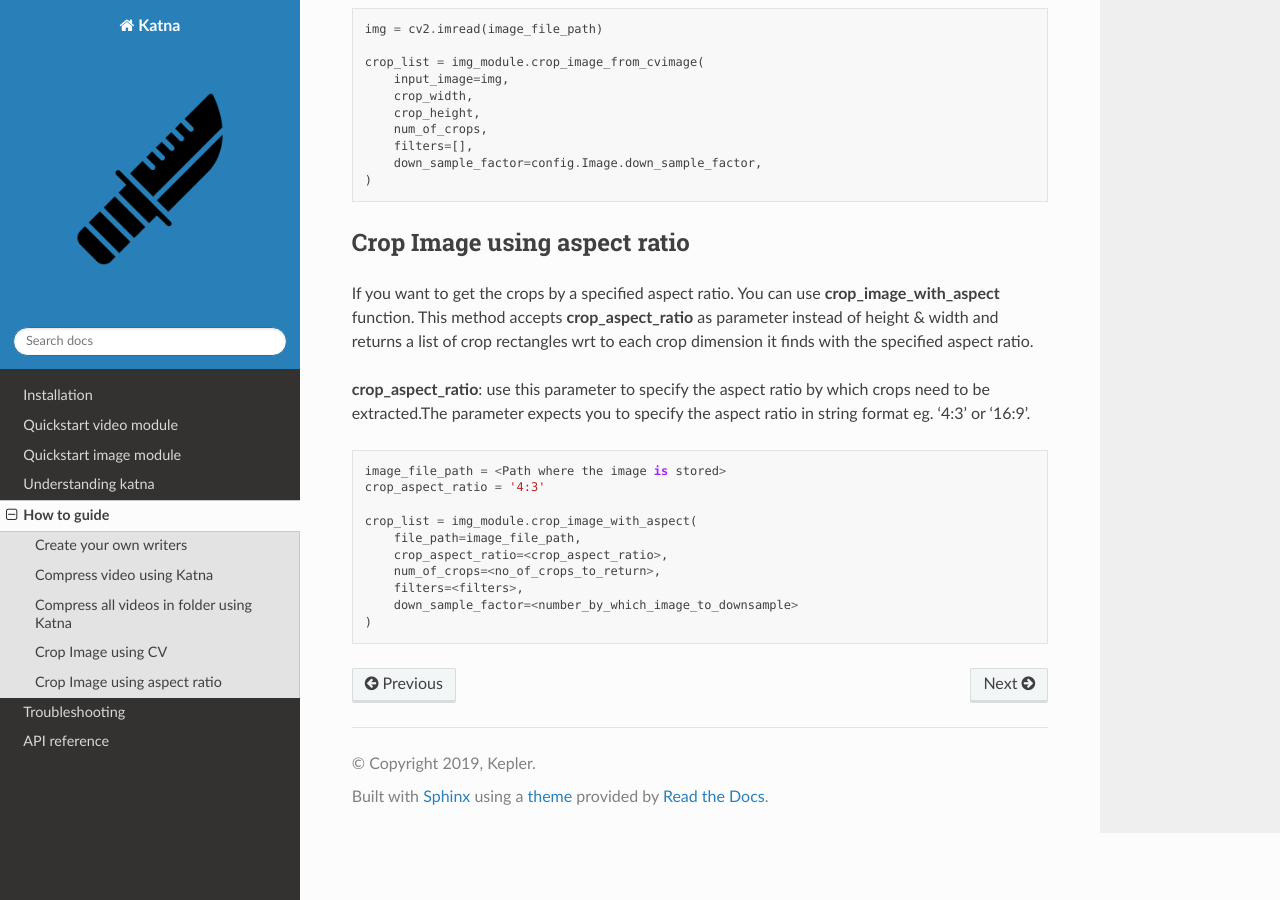
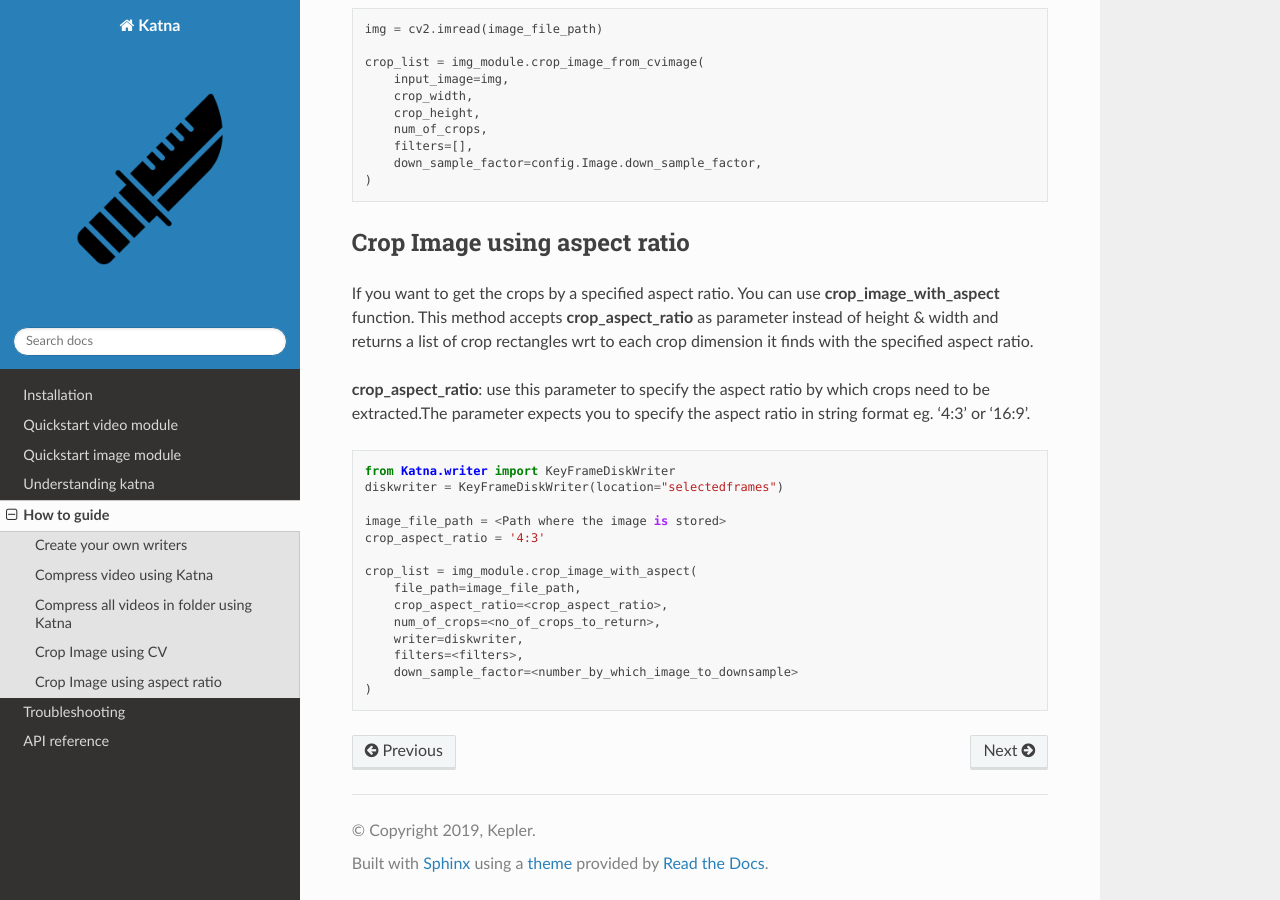
Before and after one commit to keplerlab/katna, a Sphinx documentation site: the page built from docs/source/how_to_guide.rst, in a window 1280 px wide and 900 px high, scrolled down 5699 px. Built offline with Sphinx 7.4.7 and the Read the Docs theme 2.0.0, drawn with Linux system fonts in a browser that asks for light colours.

Commit message:
updated docs for aspect ratio

```diff
--- a/docs/source/how_to_guide.rst
+++ b/docs/source/how_to_guide.rst
@@ -337,6 +337,9 @@ expects you to specify the aspect ratio in string format eg. '4:3' or '16:9'.
 
 .. code-block:: python
 
+    from Katna.writer import KeyFrameDiskWriter
+    diskwriter = KeyFrameDiskWriter(location="selectedframes")
+
     image_file_path = <Path where the image is stored>
     crop_aspect_ratio = '4:3'
 
@@ -344,6 +347,7 @@ expects you to specify the aspect ratio in string format eg. '4:3' or '16:9'.
         file_path=image_file_path,
         crop_aspect_ratio=<crop_aspect_ratio>,
         num_of_crops=<no_of_crops_to_return>,
+        writer=diskwriter,
         filters=<filters>,
         down_sample_factor=<number_by_which_image_to_downsample>
     )
```
